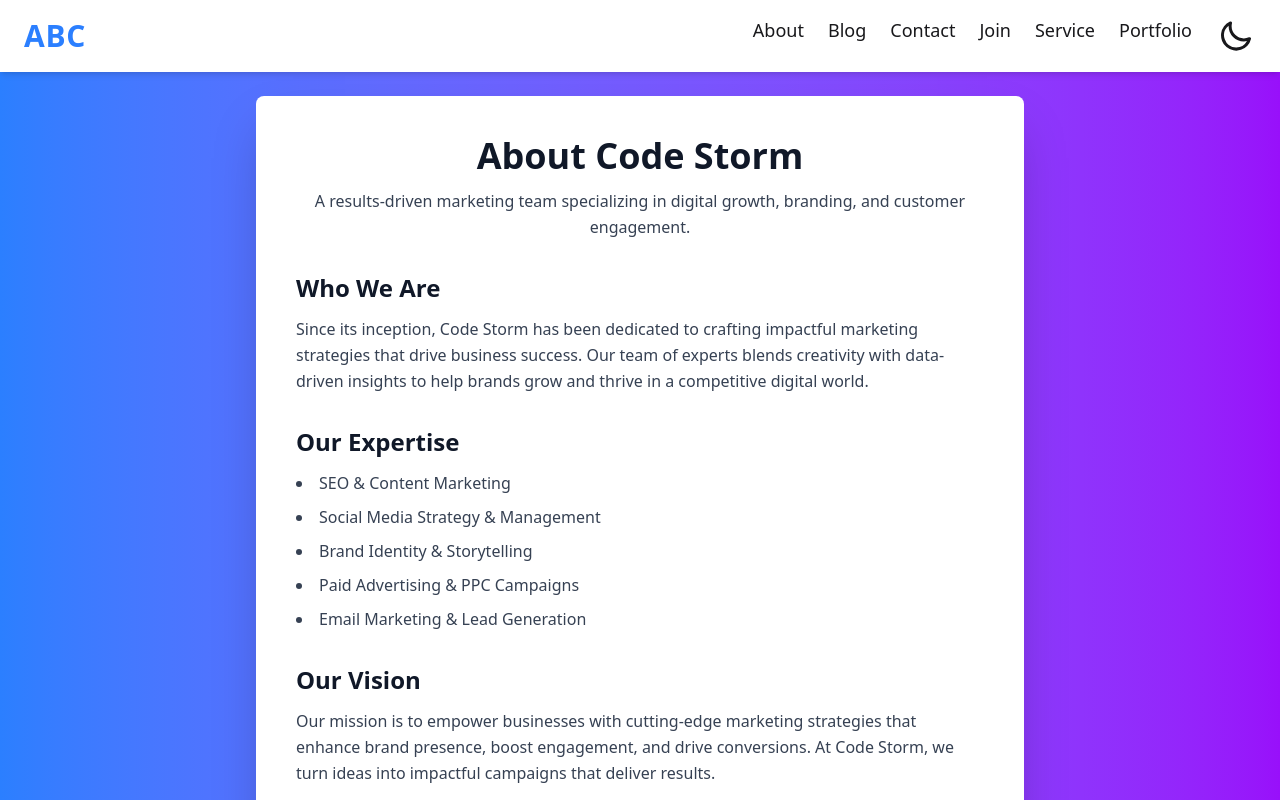
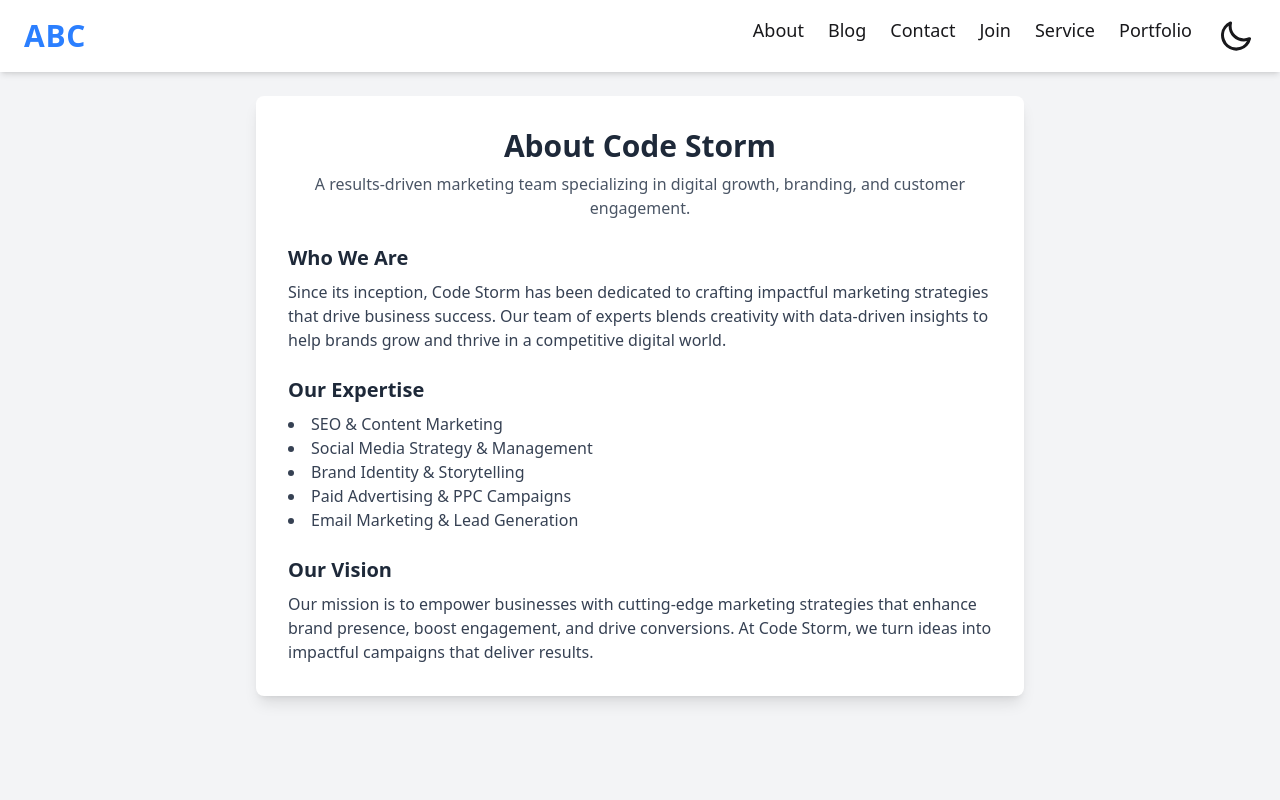
Before and after one commit to rishikesh-babu/Lumino, a React (Vite) app in the folder frontend/: page /about in a window 1280 px wide. Shown: the top 800 px of the page. Built offline with nearby package versions, Linux system fonts and the light colour scheme.

Commit message:
change action

```diff
--- a/frontend/src/pages/About.jsx
+++ b/frontend/src/pages/About.jsx
@@ -2,26 +2,25 @@ import React from 'react';
 
 function About() {
   return (
-    <div className="min-h-screen bg-gradient-to-r from-blue-500 to-purple-600 flex flex-col items-center p-6">
-      <div className="bg-white shadow-2xl rounded-lg p-10 max-w-3xl w-full transform hover:scale-105 transition-transform duration-300">
-        <h2 className="text-4xl font-extrabold text-center text-gray-900">About Code Storm</h2>
-        <p className="text-center text-gray-700 mt-3 leading-relaxed">
+    <div className="min-h-screen bg-gray-100 flex flex-col items-center p-6">
+      <div className="bg-white shadow-lg rounded-lg p-8 max-w-3xl w-full">
+        <h2 className="text-3xl font-bold text-center text-gray-800">About Code Storm</h2>
+        <p className="text-center text-gray-600 mt-2">
           A results-driven marketing team specializing in digital growth, branding, and customer engagement.
         </p>
 
         {/* Company Overview */}
-        <div className="mt-8">
-          <h3 className="text-2xl font-bold text-gray-900">Who We Are</h3>
-          <p className="text-gray-700 mt-3 leading-relaxed">
+        <div className="mt-6">
+          <h3 className="text-xl font-semibold text-gray-800">Who We Are</h3>
+          <p className="text-gray-700 mt-2">
             Since its inception, Code Storm has been dedicated to crafting impactful marketing strategies that drive business success.
             Our team of experts blends creativity with data-driven insights to help brands grow and thrive in a competitive digital world.
           </p>
         </div>
-
         {/* Services Section */}
-        <div className="mt-8">
-          <h3 className="text-2xl font-bold text-gray-900">Our Expertise</h3>
-          <ul className="list-disc list-inside text-gray-700 mt-3 leading-relaxed space-y-2">
+        <div className="mt-6">
+          <h3 className="text-xl font-semibold text-gray-800">Our Expertise</h3>
+          <ul className="list-disc list-inside text-gray-700 mt-2">
             <li>SEO & Content Marketing</li>
             <li>Social Media Strategy & Management</li>
             <li>Brand Identity & Storytelling</li>
@@ -31,19 +30,12 @@ function About() {
         </div>
 
         {/* Mission Statement */}
-        <div className="mt-8">
-          <h3 className="text-2xl font-bold text-gray-900">Our Vision</h3>
-          <p className="text-gray-700 mt-3 leading-relaxed">
+        <div className="mt-6">
+          <h3 className="text-xl font-semibold text-gray-800">Our Vision</h3>
+          <p className="text-gray-700 mt-2">
             Our mission is to empower businesses with cutting-edge marketing strategies that enhance brand presence,
             boost engagement, and drive conversions. At Code Storm, we turn ideas into impactful campaigns that deliver results.
           </p>
-        </div>
-
-        {/* Call to Action */}
-        <div className="mt-8 text-center">
-          <a href="/contact" className="inline-block bg-blue-600 text-white font-semibold text-lg px-6 py-3 rounded-lg shadow-md hover:bg-blue-700 transition-all">
-            Work With Us
-          </a>
         </div>
       </div>
     </div>
```
